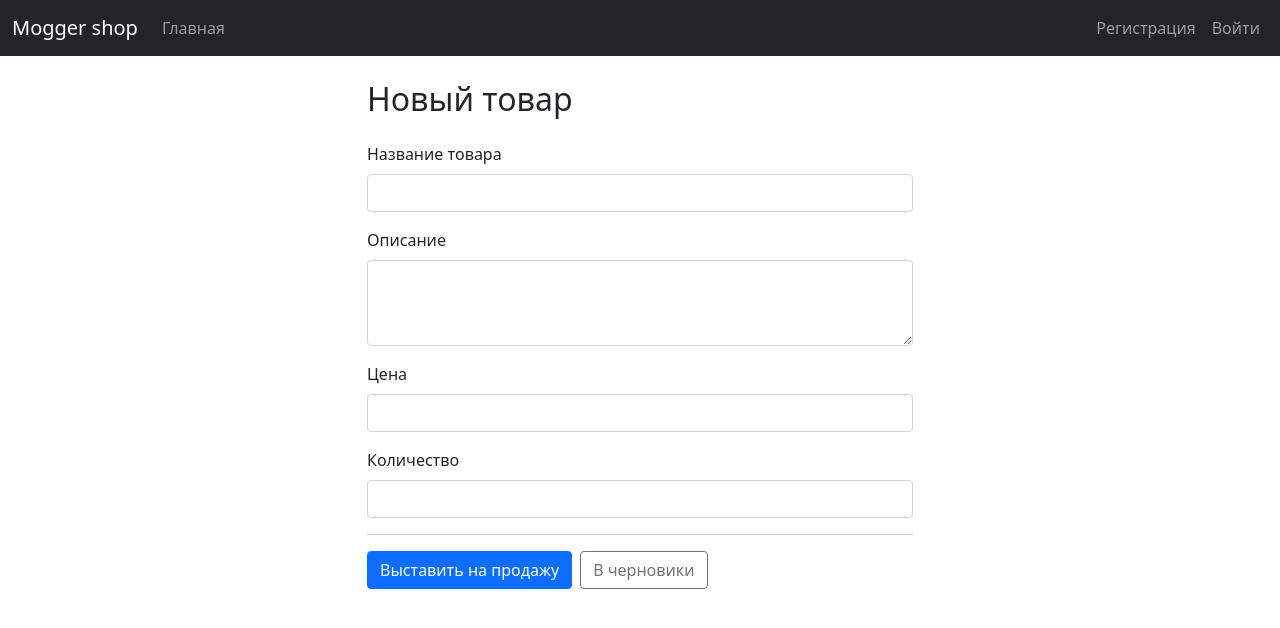
After one commit to N1KOLA1CH/clothes_shop_website, a Flask app: page /add_product in a window 1280 px wide. The commit adds this page. Shown: the top 628 px of the page. Run offline with Flask 3, Linux system fonts and the light colour scheme.

Commit message:
сделал черновик для админки и пользователь может выставлять товар на продажу

```diff
--- a/data/__all_models.py
+++ b/data/__all_models.py
@@ -1 +1,2 @@
 from . import users
+from . import products
--- a/data/users.py
+++ b/data/users.py
@@ -9,6 +9,7 @@ class User(SqlAlchemyBase, UserMixin):
     name = sqlalchemy.Column(sqlalchemy.String)
     email = sqlalchemy.Column(sqlalchemy.String, unique=True)
     hashed_password = sqlalchemy.Column(sqlalchemy.String)
+    balance = sqlalchemy.Column(sqlalchemy.Integer, default=0)
     created_date = sqlalchemy.Column(sqlalchemy.DateTime,
                                      default=datetime.datetime.now)
     def set_password(self, password):
--- /dev/null
+++ b/forms/product.py
@@ -0,0 +1,11 @@
+from flask_wtf import FlaskForm
+from wtforms import StringField, TextAreaField, IntegerField, BooleanField, SubmitField
+from wtforms.validators import DataRequired, NumberRange
+
+class ProductForm(FlaskForm):
+    title = StringField('Название товара', validators=[DataRequired()])
+    description = TextAreaField('Описание')
+    price = IntegerField('Цена', validators=[DataRequired()])
+    quantity = IntegerField('Количество', validators=[DataRequired(), NumberRange(min=0)])
+    submit_publish = SubmitField('Выставить на продажу')
+    submit_draft = SubmitField('В черновики')
--- a/main.py
+++ b/main.py
@@ -3,6 +3,10 @@ from data import db_session
 from data.users import User
 from forms.user import RegisterForm
 from flask_login import LoginManager
+from forms.login import LoginForm
+from flask_login import login_user, logout_user, login_required, current_user
+from data.products import Product
+from forms.product import ProductForm
 
 app = Flask(__name__)
 app.config['SECRET_KEY'] = 'yandexlyceum_secret_key'
@@ -13,10 +17,17 @@ login_manager.init_app(app)
 @login_manager.user_loader
 def load_user(user_id):
     db_sess = db_session.create_session()
-    return db_sess.get(User, user_id)
+    user =  db_sess.get(User, user_id)
+    db_sess.close()
+    return user
+
 @app.route('/')
 def index():
-    return render_template('index.html', title='Магазин одежды')
+    db_sess = db_session.create_session()
+    products = db_sess.query(Product).filter(Product.is_published == True).all()
+    db_sess.close()
+    return render_template('index.html', title='Главная', products=products)
+
 @app.route('/register', methods=['GET', 'POST'])
 def register():
     form = RegisterForm()
@@ -26,14 +37,64 @@ def register():
             return render_template('register.html', title='Регистрация', form=form,
                                    message='Такой пользователь уже есть')
 
-        user = User(name=form.name.data, email=form.email.data)
+        user = User(name=form.name.data, email=form.email.data, balance=5000)
         user.set_password(form.password.data)
         db_sess.add(user)
         db_sess.commit()
-        return 'Пользователь созда.'
+        return redirect('/login')
 
     return render_template('register.html', title='Регистрация', form=form)
 
+@app.route('/login', methods=['GET', 'POST'])
+def login():
+    form = LoginForm()
+    if form.validate_on_submit():
+        db_sess = db_session.create_session()
+        user = db_sess.query(User).filter(User.email == form.email.data).first()
+        if user and user.check_password(form.password.data):
+            login_user(user, remember=form.remember_me.data)
+            return redirect("/")
+        return render_template('login.html',
+                               message="Неправильный логин или пароль",
+                               form=form)
+    return render_template('login.html', title='Авторизация', form=form)
+
+@app.route('/logout')
+@login_required
+def logout():
+    logout_user()
+    return redirect("/")
+
+@app.route('/add_product', methods=['GET', 'POST'])
+def add_product():
+    form = ProductForm()
+    if form.validate_on_submit():
+        db_sess = db_session.create_session()
+        is_published = False
+        if form.submit_publish.data and form.quantity.data > 0:
+            is_published = True
+        product = Product(
+            title=form.title.data,
+            description=form.description.data,
+            price=form.price.data,
+            quantity=form.quantity.data,
+            is_published=is_published
+        )
+        db_sess.add(product)
+        db_sess.commit()
+        db_sess.close()
+        if is_published:
+            return redirect('/')
+        else:
+            return redirect('/drafts')
+    return render_template('add_product.html', title='Добавление товара', form=form)
+@app.route('/drafts')
+@login_required
+def drafts():
+    db_sess = db_session.create_session()
+    # только не опубликованные товары
+    products = db_sess.query(Product).filter(Product.is_published == False).all()
+    return render_template('index.html', title='Черновики', products=products)
 if __name__ == '__main__':
     db_session.global_init("db/shop.db")
     app.run(port=8080, host='127.0.0.1')
--- /dev/null
+++ b/templates/add_product.html
@@ -0,0 +1,38 @@
+{% extends "base.html" %}
+
+{% block content %}
+<div class="row justify-content-center">
+    <div class="col-md-6">
+        <h2 class="mb-4">Новый товар</h2>
+        <form action="" method="post" class="mt-3">
+            {{ form.hidden_tag() }}
+
+            <div class="mb-3">
+                {{ form.title.label(class="form-label") }}
+                {{ form.title(class="form-control") }}
+            </div>
+
+            <div class="mb-3">
+                {{ form.description.label(class="form-label") }}
+                {{ form.description(class="form-control", rows=3) }}
+            </div>
+
+            <div class="mb-3">
+                {{ form.price.label(class="form-label") }}
+                {{ form.price(class="form-control", type="number") }}
+            </div>
+
+            <div class="mb-3">
+                {{ form.quantity.label(class="form-label") }}
+                {{ form.quantity(class="form-control", type="number") }}
+            </div>
+
+            <hr> <div class="d-flex gap-2">
+                {{ form.submit_publish(class="btn btn-primary") }}
+
+                {{ form.submit_draft(class="btn btn-outline-secondary") }}
+            </div>
+        </form>
+    </div>
+</div>
+{% endblock %}
--- a/templates/base.html
+++ b/templates/base.html
@@ -2,30 +2,46 @@
 <html lang="ru">
 <head>
     <meta charset="utf-8">
-    <meta name="viewport" content="width=device-width, initial-scale=1, shrink-to-fit=no">
     <link rel="stylesheet"
           href="https://cdn.jsdelivr.net/npm/bootstrap@5.0.0-beta3/dist/css/bootstrap.min.css">
     <title>{{title}}</title>
 </head>
 <body>
 <header>
-    <nav class="navbar navbar-expand-md navbar-dark bg-dark mb-4">
+    <nav class="navbar navbar-expand navbar-dark bg-dark mb-4">
         <div class="container-fluid">
-            <a class="navbar-brand" href="/">Shop</a>
-            <div class="collapse navbar-collapse">
-                <ul class="navbar-nav me-auto mb-2 mb-md-0">
+            <a class="navbar-brand" href="/">Mogger shop</a>
+
+            <ul class="navbar-nav me-auto">
                 <li class="nav-item"><a class="nav-link" href="/">Главная</a></li>
+
                 {% if current_user.is_authenticated %}
-                        <li class="nav-item"><a class="nav-link" href="/logout">{{ current_user.name }} (Выйти)</a></li>
+                    <li class="nav-item">
+                        <a class="nav-link" href="/drafts">Черновики</a>
+                    </li>
+                    <li class="nav-item">
+                        <a class="nav-link text-success" href="/add_product">+ Добавить товар</a>
+                    </li>
+                {% endif %}
+            </ul>
+
+            <ul class="navbar-nav ms-auto">
+                {% if current_user.is_authenticated %}
+                    <li class="nav-item">
+                        <span class="nav-link" style="color: gold;">{{ current_user.balance }} ₽</span>
+                    </li>
+                    <li class="nav-item">
+                        <a class="nav-link" href="/logout">{{ current_user.name }} (Выйти)</a>
+                    </li>
                 {% else %}
                     <li class="nav-item"><a class="nav-link" href="/register">Регистрация</a></li>
                     <li class="nav-item"><a class="nav-link" href="/login">Войти</a></li>
                 {% endif %}
             </ul>
         </div>
-        </div>
     </nav>
 </header>
+
 <main class="container">
     {% block content %}{% endblock %}
 </main>
--- a/templates/register.html
+++ b/templates/register.html
@@ -3,7 +3,6 @@
 {% block content %}
 <h1>Регистрация</h1>
 <form action="" method="post">
-    {# Это защитный токен, он ОБЯЗАТЕЛЕН для безопасности #}
     {{ form.hidden_tag() }}
 
     <p>
@@ -40,7 +39,7 @@
 
     <p>{{ form.submit(type="submit", class="btn btn-primary") }}</p>
 
-    {# Сообщение об ошибке, если пользователь уже существует #}
+
     {% if message %}
         <div class="alert alert-warning">{{ message }}</div>
     {% endif %}
```
Also changed, not shown: data/products.py (added, +12 -0 lines), templates/index.html (+38 -1 lines), templates/login.html (added, +29 -0 lines), db/shop.db (added), static/img/bin.png (added), 1 other file. Lines whose indentation alone changed are shown as unchanged.
